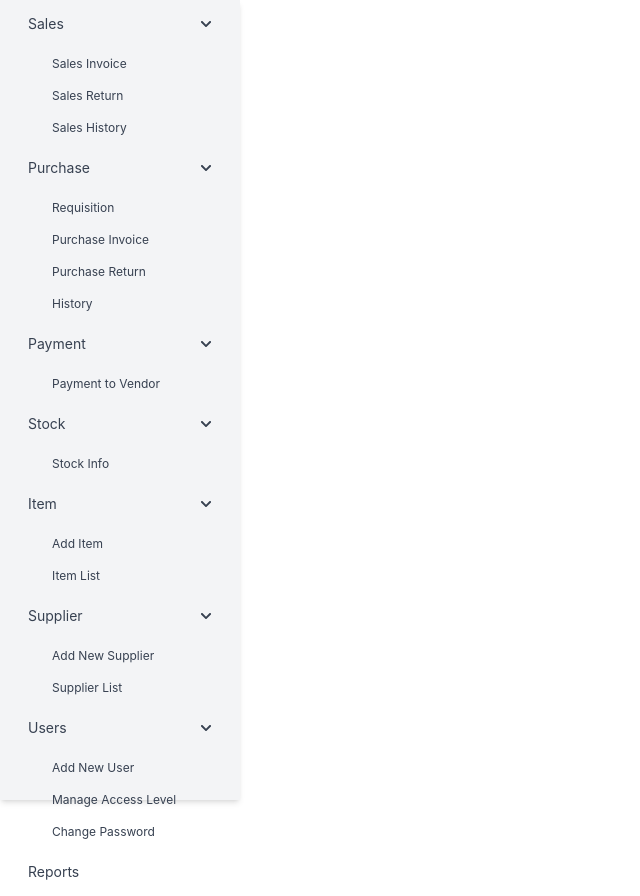
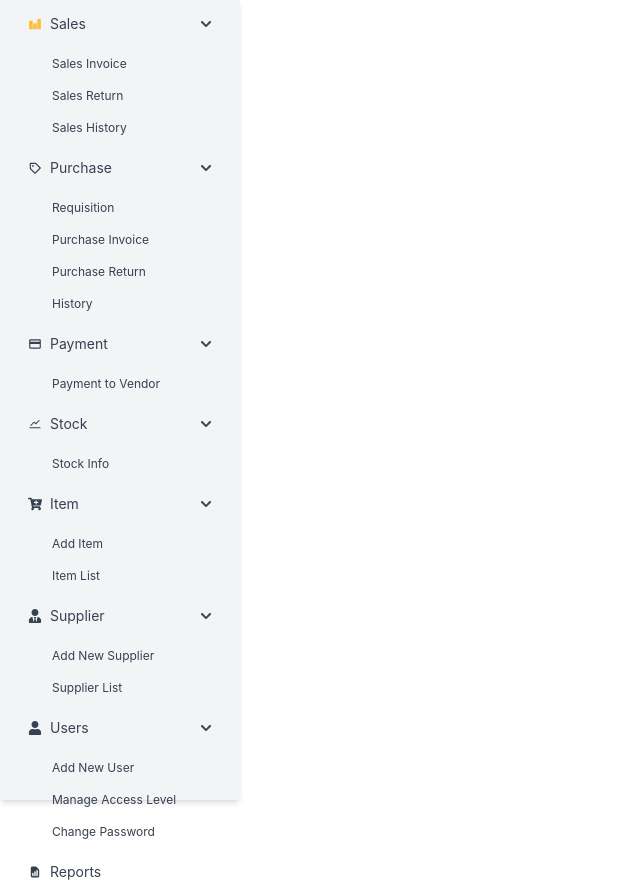
Before and after one commit to md-najmul-haque/medical-store-software, a React (Create React App) app: page / in a window 1280 px wide. Shown: the whole page, without its empty margins (0-640 px from the left). Built offline with nearby package versions, Linux system fonts and the light colour scheme; what tw-elements would draw is missing.

Commit message:
sidemenu icon added

```diff
--- a/src/components/Dashboard.js
+++ b/src/components/Dashboard.js
@@ -1,4 +1,10 @@
 import React from 'react';
+import { FcSalesPerformance } from 'react-icons/fc';
+import { BiPurchaseTag } from 'react-icons/bi';
+import { MdOutlinePayment } from 'react-icons/md';
+import { AiOutlineStock } from 'react-icons/ai';
+import { HiDocumentReport } from 'react-icons/hi';
+import { FaCartPlus, FaUser, FaUserTie } from 'react-icons/fa';
 
 const Dashboard = () => {
     return (
@@ -7,7 +13,7 @@ const Dashboard = () => {
                 <ul class="relative">
                     <li class="relative" id="sidenavEx1">
                         <a class="flex items-center text-sm py-4 px-6 h-12 overflow-hidden text-gray-700 text-ellipsis whitespace-nowrap rounded hover:text-gray-900 hover:bg-gray-100 transition duration-300 ease-in-out cursor-pointer" data-mdb-ripple="true" data-mdb-ripple-color="dark" data-bs-toggle="collapse" data-bs-target="#collapseSidenavEx1" aria-expanded="true" aria-controls="collapseSidenavEx1">
-                            <span>Sales</span>
+                            <FcSalesPerformance /> <span className='ml-2'>Sales</span>
                             <svg aria-hidden="true" focusable="false" data-prefix="fas" class="w-3 h-3 ml-auto" role="img" xmlns="http://www.w3.org/2000/svg" viewBox="0 0 448 512">
                                 <path fill="currentColor" d="M207.029 381.476L12.686 187.132c-9.373-9.373-9.373-24.569 0-33.941l22.667-22.667c9.357-9.357 24.522-9.375 33.901-.04L224 284.505l154.745-154.021c9.379-9.335 24.544-9.317 33.901.04l22.667 22.667c9.373 9.373 9.373 24.569 0 33.941L240.971 381.476c-9.373 9.372-24.569 9.372-33.942 0z"></path>
                             </svg>
@@ -26,7 +32,7 @@ const Dashboard = () => {
                     </li>
                     <li class="relative" id="sidenavEx2">
                         <a class="flex items-center text-sm py-4 px-6 h-12 overflow-hidden text-gray-700 text-ellipsis whitespace-nowrap rounded hover:text-gray-900 hover:bg-gray-100 transition duration-300 ease-in-out cursor-pointer" data-mdb-ripple="true" data-mdb-ripple-color="dark" data-bs-toggle="collapse" data-bs-target="#collapseSidenavEx2" aria-expanded="false" aria-controls="collapseSidenavEx2">
-                            <span>Purchase</span>
+                            <BiPurchaseTag /> <span className='ml-2'>Purchase</span>
                             <svg aria-hidden="true" focusable="false" data-prefix="fas" class="w-3 h-3 ml-auto" role="img" xmlns="http://www.w3.org/2000/svg" viewBox="0 0 448 512">
                                 <path fill="currentColor" d="M207.029 381.476L12.686 187.132c-9.373-9.373-9.373-24.569 0-33.941l22.667-22.667c9.357-9.357 24.522-9.375 33.901-.04L224 284.505l154.745-154.021c9.379-9.335 24.544-9.317 33.901.04l22.667 22.667c9.373 9.373 9.373 24.569 0 33.941L240.971 381.476c-9.373 9.372-24.569 9.372-33.942 0z"></path>
                             </svg>
@@ -48,7 +54,7 @@ const Dashboard = () => {
                     </li>
                     <li class="relative" id="sidenavEx3">
                         <a class="flex items-center text-sm py-4 px-6 h-12 overflow-hidden text-gray-700 text-ellipsis whitespace-nowrap rounded hover:text-gray-900 hover:bg-gray-100 transition duration-300 ease-in-out cursor-pointer" data-mdb-ripple="true" data-mdb-ripple-color="dark" data-bs-toggle="collapse" data-bs-target="#collapseSidenavEx3" aria-expanded="false" aria-controls="collapseSidenavEx3">
-                            <span>Payment</span>
+                            <MdOutlinePayment />  <span className='ml-2'>Payment</span>
                             <svg aria-hidden="true" focusable="false" data-prefix="fas" class="w-3 h-3 ml-auto" role="img" xmlns="http://www.w3.org/2000/svg" viewBox="0 0 448 512">
                                 <path fill="currentColor" d="M207.029 381.476L12.686 187.132c-9.373-9.373-9.373-24.569 0-33.941l22.667-22.667c9.357-9.357 24.522-9.375 33.901-.04L224 284.505l154.745-154.021c9.379-9.335 24.544-9.317 33.901.04l22.667 22.667c9.373 9.373 9.373 24.569 0 33.941L240.971 381.476c-9.373 9.372-24.569 9.372-33.942 0z"></path>
                             </svg>
@@ -61,7 +67,7 @@ const Dashboard = () => {
                     </li>
                     <li class="relative" id="sidenavEx3">
                         <a class="flex items-center text-sm py-4 px-6 h-12 overflow-hidden text-gray-700 text-ellipsis whitespace-nowrap rounded hover:text-gray-900 hover:bg-gray-100 transition duration-300 ease-in-out cursor-pointer" data-mdb-ripple="true" data-mdb-ripple-color="dark" data-bs-toggle="collapse" data-bs-target="#collapseSidenavEx3" aria-expanded="false" aria-controls="collapseSidenavEx3">
-                            <span>Stock</span>
+                            <span className='mr-2'><AiOutlineStock /></span><span>Stock</span>
                             <svg aria-hidden="true" focusable="false" data-prefix="fas" class="w-3 h-3 ml-auto" role="img" xmlns="http://www.w3.org/2000/svg" viewBox="0 0 448 512">
                                 <path fill="currentColor" d="M207.029 381.476L12.686 187.132c-9.373-9.373-9.373-24.569 0-33.941l22.667-22.667c9.357-9.357 24.522-9.375 33.901-.04L224 284.505l154.745-154.021c9.379-9.335 24.544-9.317 33.901.04l22.667 22.667c9.373 9.373 9.373 24.569 0 33.941L240.971 381.476c-9.373 9.372-24.569 9.372-33.942 0z"></path>
                             </svg>
@@ -75,7 +81,7 @@ const Dashboard = () => {
 
                     <li class="relative" id="sidenavEx3">
                         <a class="flex items-center text-sm py-4 px-6 h-12 overflow-hidden text-gray-700 text-ellipsis whitespace-nowrap rounded hover:text-gray-900 hover:bg-gray-100 transition duration-300 ease-in-out cursor-pointer" data-mdb-ripple="true" data-mdb-ripple-color="dark" data-bs-toggle="collapse" data-bs-target="#collapseSidenavEx3" aria-expanded="false" aria-controls="collapseSidenavEx3">
-                            <span>Item</span>
+                            <span className='mr-2'><FaCartPlus /></span> <span>Item</span>
                             <svg aria-hidden="true" focusable="false" data-prefix="fas" class="w-3 h-3 ml-auto" role="img" xmlns="http://www.w3.org/2000/svg" viewBox="0 0 448 512">
                                 <path fill="currentColor" d="M207.029 381.476L12.686 187.132c-9.373-9.373-9.373-24.569 0-33.941l22.667-22.667c9.357-9.357 24.522-9.375 33.901-.04L224 284.505l154.745-154.021c9.379-9.335 24.544-9.317 33.901.04l22.667 22.667c9.373 9.373 9.373 24.569 0 33.941L240.971 381.476c-9.373 9.372-24.569 9.372-33.942 0z"></path>
                             </svg>
@@ -94,7 +100,7 @@ const Dashboard = () => {
 
                     <li class="relative" id="sidenavEx3">
                         <a class="flex items-center text-sm py-4 px-6 h-12 overflow-hidden text-gray-700 text-ellipsis whitespace-nowrap rounded hover:text-gray-900 hover:bg-gray-100 transition duration-300 ease-in-out cursor-pointer" data-mdb-ripple="true" data-mdb-ripple-color="dark" data-bs-toggle="collapse" data-bs-target="#collapseSidenavEx3" aria-expanded="false" aria-controls="collapseSidenavEx3">
-                            <span>Supplier</span>
+                            <span className='mr-2'><FaUserTie /></span>  <span>Supplier</span>
                             <svg aria-hidden="true" focusable="false" data-prefix="fas" class="w-3 h-3 ml-auto" role="img" xmlns="http://www.w3.org/2000/svg" viewBox="0 0 448 512">
                                 <path fill="currentColor" d="M207.029 381.476L12.686 187.132c-9.373-9.373-9.373-24.569 0-33.941l22.667-22.667c9.357-9.357 24.522-9.375 33.901-.04L224 284.505l154.745-154.021c9.379-9.335 24.544-9.317 33.901.04l22.667 22.667c9.373 9.373 9.373 24.569 0 33.941L240.971 381.476c-9.373 9.372-24.569 9.372-33.942 0z"></path>
                             </svg>
@@ -113,7 +119,7 @@ const Dashboard = () => {
 
                     <li class="relative" id="sidenavEx3">
                         <a class="flex items-center text-sm py-4 px-6 h-12 overflow-hidden text-gray-700 text-ellipsis whitespace-nowrap rounded hover:text-gray-900 hover:bg-gray-100 transition duration-300 ease-in-out cursor-pointer" data-mdb-ripple="true" data-mdb-ripple-color="dark" data-bs-toggle="collapse" data-bs-target="#collapseSidenavEx3" aria-expanded="false" aria-controls="collapseSidenavEx3">
-                            <span>Users</span>
+                            <span className='mr-2'><FaUser /></span>   <span>Users</span>
                             <svg aria-hidden="true" focusable="false" data-prefix="fas" class="w-3 h-3 ml-auto" role="img" xmlns="http://www.w3.org/2000/svg" viewBox="0 0 448 512">
                                 <path fill="currentColor" d="M207.029 381.476L12.686 187.132c-9.373-9.373-9.373-24.569 0-33.941l22.667-22.667c9.357-9.357 24.522-9.375 33.901-.04L224 284.505l154.745-154.021c9.379-9.335 24.544-9.317 33.901.04l22.667 22.667c9.373 9.373 9.373 24.569 0 33.941L240.971 381.476c-9.373 9.372-24.569 9.372-33.942 0z"></path>
                             </svg>
@@ -137,12 +143,12 @@ const Dashboard = () => {
 
                     <li class="relative" id="sidenavEx3">
                         <a class="flex items-center text-sm py-4 px-6 h-12 overflow-hidden text-gray-700 text-ellipsis whitespace-nowrap rounded hover:text-gray-900 hover:bg-gray-100 transition duration-300 ease-in-out cursor-pointer" data-mdb-ripple="true" data-mdb-ripple-color="dark" data-bs-toggle="collapse" data-bs-target="#collapseSidenavEx3" aria-expanded="false" aria-controls="collapseSidenavEx3">
-                            <span>Reports</span>
+                            <span className='mr-2'><HiDocumentReport /></span>   <span>Reports</span>
                         </a>
                     </li>
                 </ul>
             </div>
-        </div>
+        </div >
     );
 };
 
```
